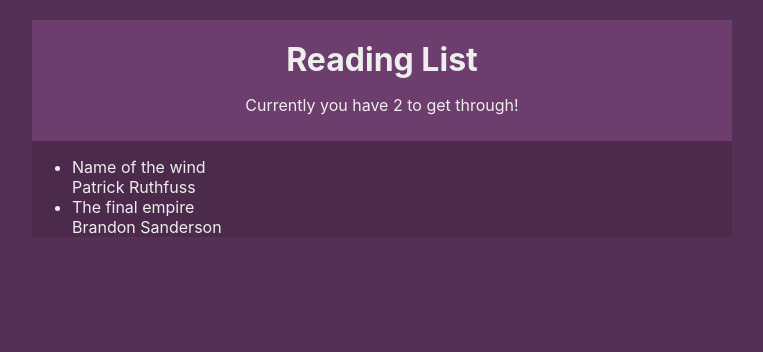
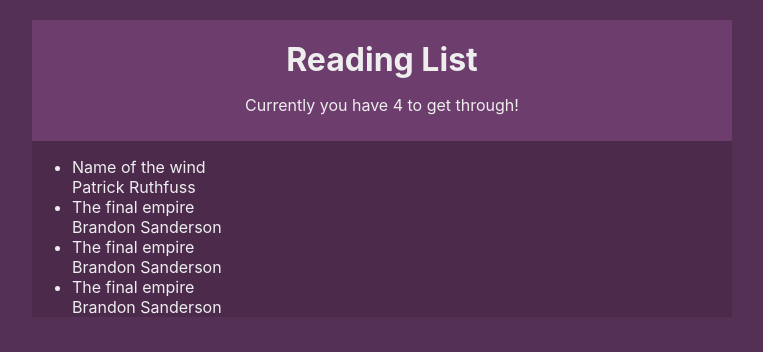
Before and after one commit to guilherme-leite/booklist, a React (Create React App) app: page / in a window 1280 px wide. Shown: the top 352 px of the page, without its empty margins (258-1021 px from the left). Built offline with nearby package versions, Linux system fonts and the light colour scheme.

Commit message:
Fix: Adicionando spread no setBooks

```diff
--- a/src/contexts/BookContext.js
+++ b/src/contexts/BookContext.js
@@ -7,12 +7,14 @@ const BookContextProvider = (props) => {
   const [ books, setBooks ] = useState([
     {title: 'Name of the wind', author: 'Patrick Ruthfuss', id: 1},
     {title: 'The final empire', author: 'Brandon Sanderson', id: 2},
+    {title: 'The final empire', author: 'Brandon Sanderson', id: 3},
+    {title: 'The final empire', author: 'Brandon Sanderson', id: 4},
   ]);
   const addBook = (title, author) => {
     setBooks([...books, {title: title, author: author, id: uuid() }]);
   };
   const removeBook = (id) => {
-    setBooks([books.filter(book => book.id !== id)]);
+    setBooks([...books.filter(book => book.id !== id)]);
   };
   return(
     <BookContext.Provider value={{  books, addBook, removeBook }}>
```
